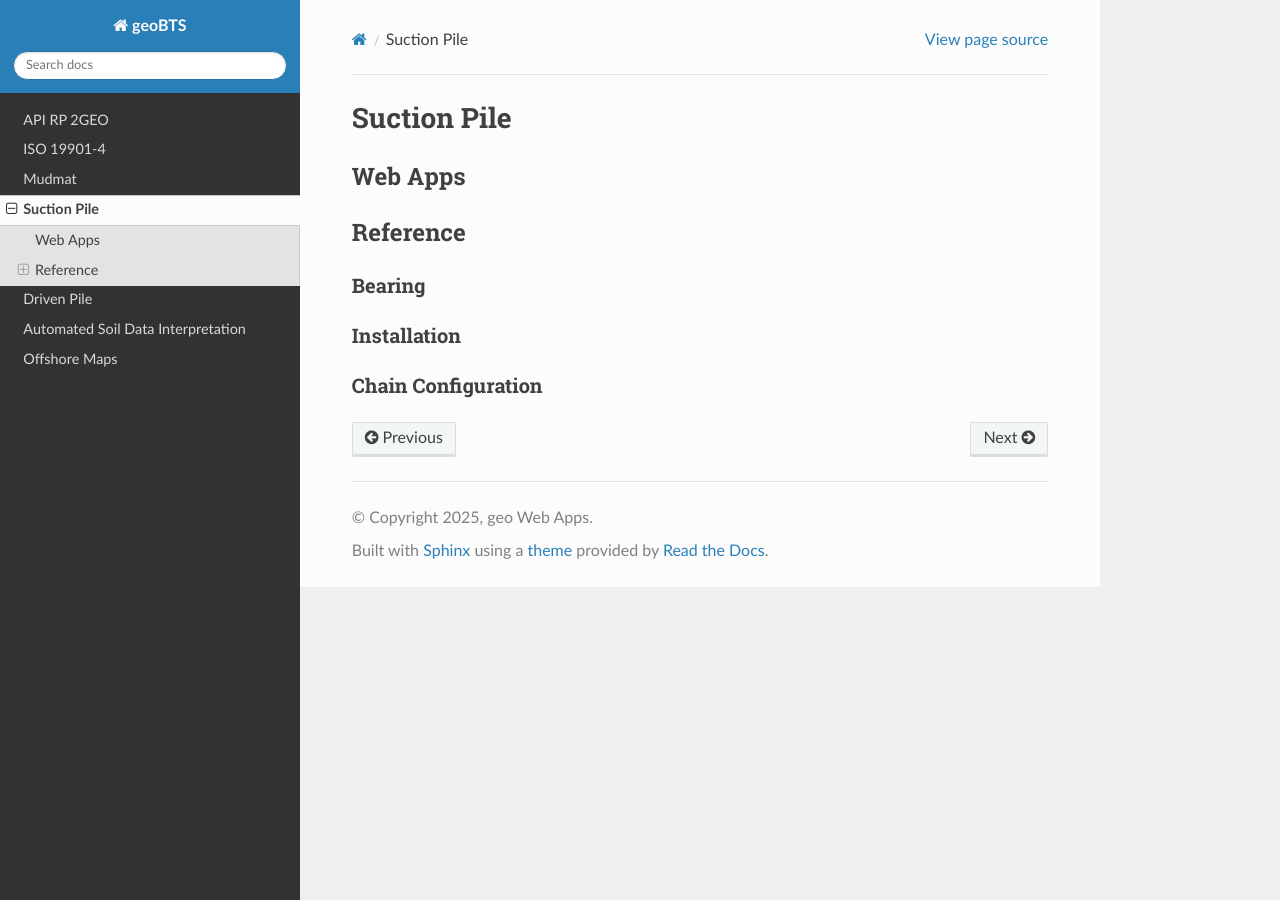
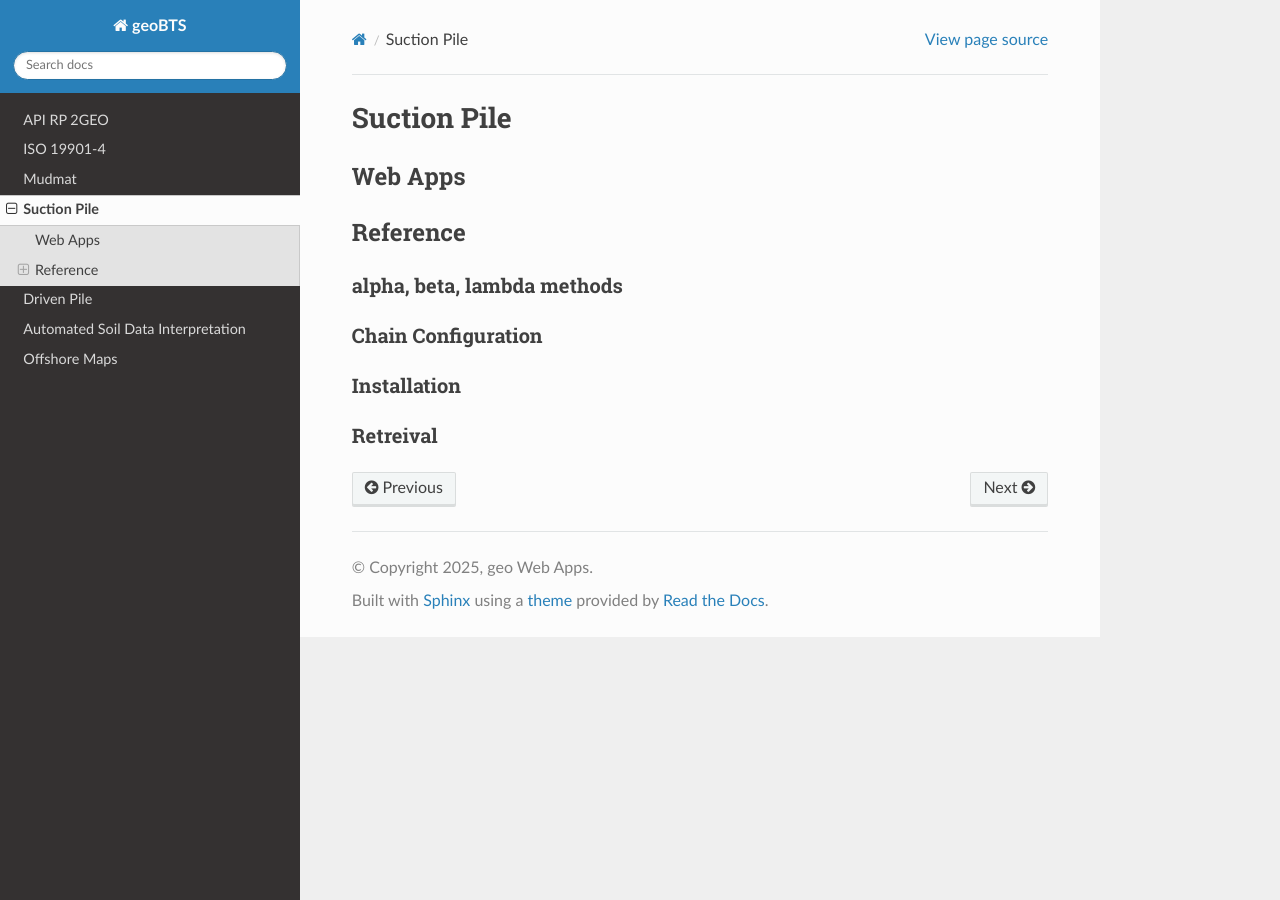
Before and after one commit to jungsohn/geoBTS, a Sphinx documentation site: the page built from docs/source/Suction_Pile.rst, in a window 1280 px wide. Built offline with Sphinx 7.4.7 and the Read the Docs theme 3.1.0, drawn with Linux system fonts in a browser that asks for light colours.

Commit message:
Update Suction_Pile.rst

```diff
--- a/docs/source/Suction_Pile.rst
+++ b/docs/source/Suction_Pile.rst
@@ -7,11 +7,15 @@ Web Apps
 Reference
 -------------
 
-Bearing
-.........
+alpha, beta, lambda methods
+...........................
+
+Chain Configuration
+....................
+
 
 Installation
 .............
 
-Chain Configuration
-....................
+Retreival
+.............
```
